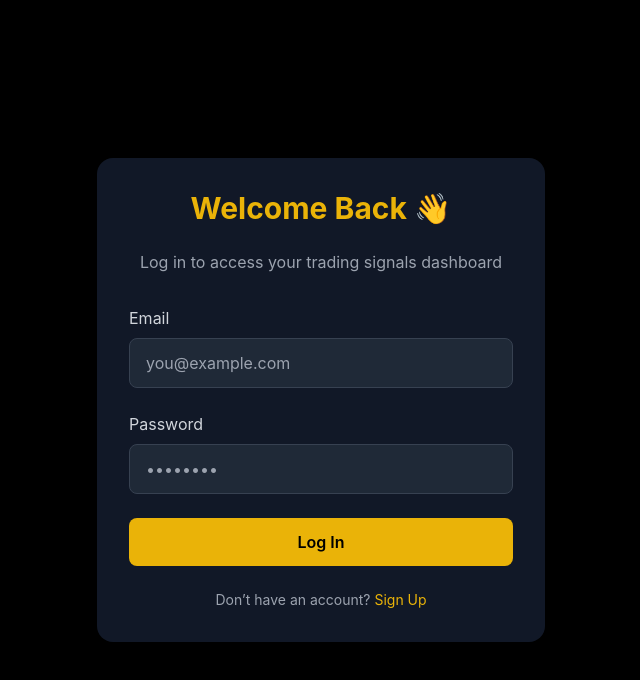
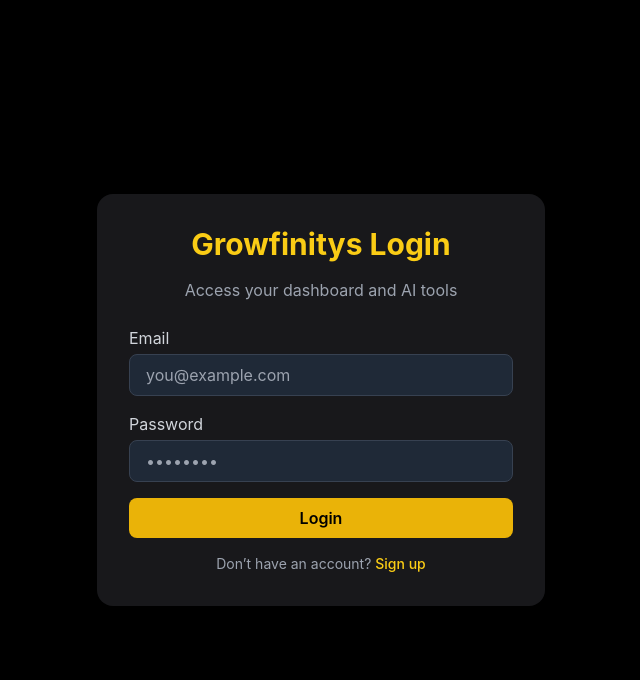
Before and after one commit to mhdkharoub-rgb/growfinitys, a Next.js app: page /login in a window 1280 px wide. Shown: the top 680 px of the page, without its empty margins (319-959 px from the left). Built offline with nearby package versions, Linux system fonts and the light colour scheme.

Commit message:
Update login.js

```diff
--- a/pages/login.js
+++ b/pages/login.js
@@ -1,3 +1,4 @@
+// pages/login.js
 import { useState } from "react"
 import { useRouter } from "next/router"
 import { supabase } from "../lib/supabase"
@@ -6,8 +7,8 @@ export default function Login() {
   const router = useRouter()
   const [email, setEmail] = useState("")
   const [password, setPassword] = useState("")
+  const [loading, setLoading] = useState(false)
   const [error, setError] = useState("")
-  const [loading, setLoading] = useState(false)
 
   const handleLogin = async (e) => {
     e.preventDefault()
@@ -21,45 +22,46 @@ export default function Login() {
 
     if (error) {
       setError(error.message)
-    } else {
-      router.push("/dashboard")
+      setLoading(false)
+      return
     }
 
-    setLoading(false)
+    // Redirect after login
+    router.push("/dashboard")
   }
 
   return (
-    <div className="min-h-screen bg-black flex items-center justify-center px-4">
-      <div className="bg-gray-900 p-8 rounded-2xl shadow-xl w-full max-w-md">
-        <h2 className="text-3xl font-bold text-yellow-500 text-center mb-6">
-          Welcome Back 👋
-        </h2>
-        <p className="text-gray-400 text-center mb-8">
-          Log in to access your trading signals dashboard
+    <div className="min-h-screen bg-black flex items-center justify-center text-white px-4">
+      <div className="bg-zinc-900 p-8 rounded-2xl shadow-2xl max-w-md w-full">
+        <h1 className="text-3xl font-bold text-yellow-400 mb-4 text-center">
+          Growfinitys Login
+        </h1>
+        <p className="text-gray-400 mb-6 text-center">
+          Access your dashboard and AI tools
         </p>
 
-        <form onSubmit={handleLogin} className="space-y-6">
+        <form onSubmit={handleLogin} className="space-y-4">
           <div>
-            <label className="block text-gray-300 mb-2">Email</label>
+            <label className="block text-gray-300 mb-1">Email</label>
             <input
               type="email"
-              required
+              className="w-full px-4 py-2 rounded-lg bg-gray-800 border border-gray-700 focus:outline-none focus:border-yellow-400"
+              placeholder="you@example.com"
               value={email}
               onChange={(e) => setEmail(e.target.value)}
-              className="w-full px-4 py-3 rounded-lg bg-gray-800 text-white border border-gray-700 focus:outline-none focus:border-yellow-500"
-              placeholder="you@example.com"
+              required
             />
           </div>
 
           <div>
-            <label className="block text-gray-300 mb-2">Password</label>
+            <label className="block text-gray-300 mb-1">Password</label>
             <input
               type="password"
-              required
+              className="w-full px-4 py-2 rounded-lg bg-gray-800 border border-gray-700 focus:outline-none focus:border-yellow-400"
+              placeholder="••••••••"
               value={password}
               onChange={(e) => setPassword(e.target.value)}
-              className="w-full px-4 py-3 rounded-lg bg-gray-800 text-white border border-gray-700 focus:outline-none focus:border-yellow-500"
-              placeholder="••••••••"
+              required
             />
           </div>
 
@@ -70,16 +72,19 @@ export default function Login() {
           <button
             type="submit"
             disabled={loading}
-            className="w-full bg-yellow-500 text-black font-semibold py-3 rounded-lg hover:bg-yellow-400 transition"
+            className="w-full py-2 bg-yellow-500 hover:bg-yellow-400 text-black font-semibold rounded-lg transition"
           >
-            {loading ? "Logging in..." : "Log In"}
+            {loading ? "Logging in..." : "Login"}
           </button>
         </form>
 
-        <p className="text-gray-400 text-sm text-center mt-6">
+        <p className="text-gray-400 text-sm text-center mt-4">
           Don’t have an account?{" "}
-          <a href="/signup" className="text-yellow-500 hover:underline">
-            Sign Up
+          <a
+            href="/signup"
+            className="text-yellow-400 hover:underline font-medium"
+          >
+            Sign up
           </a>
         </p>
       </div>
```
